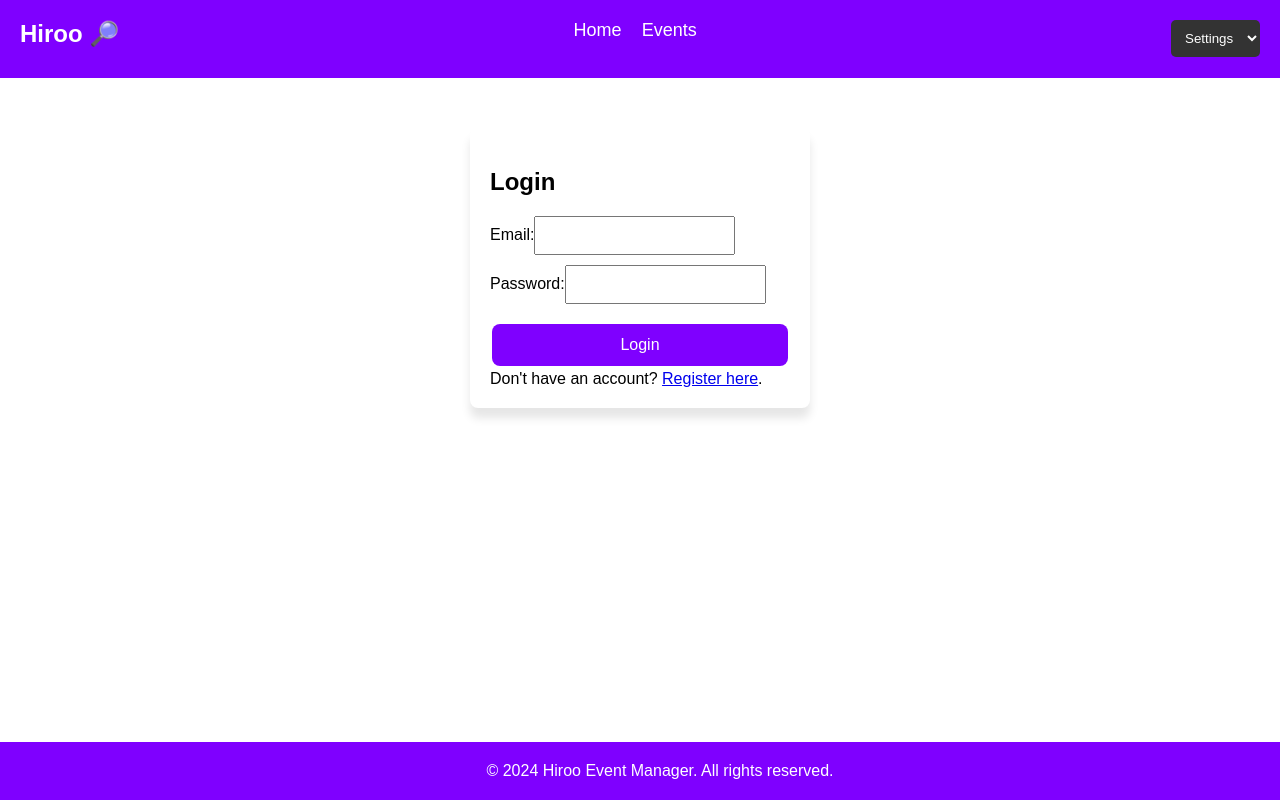
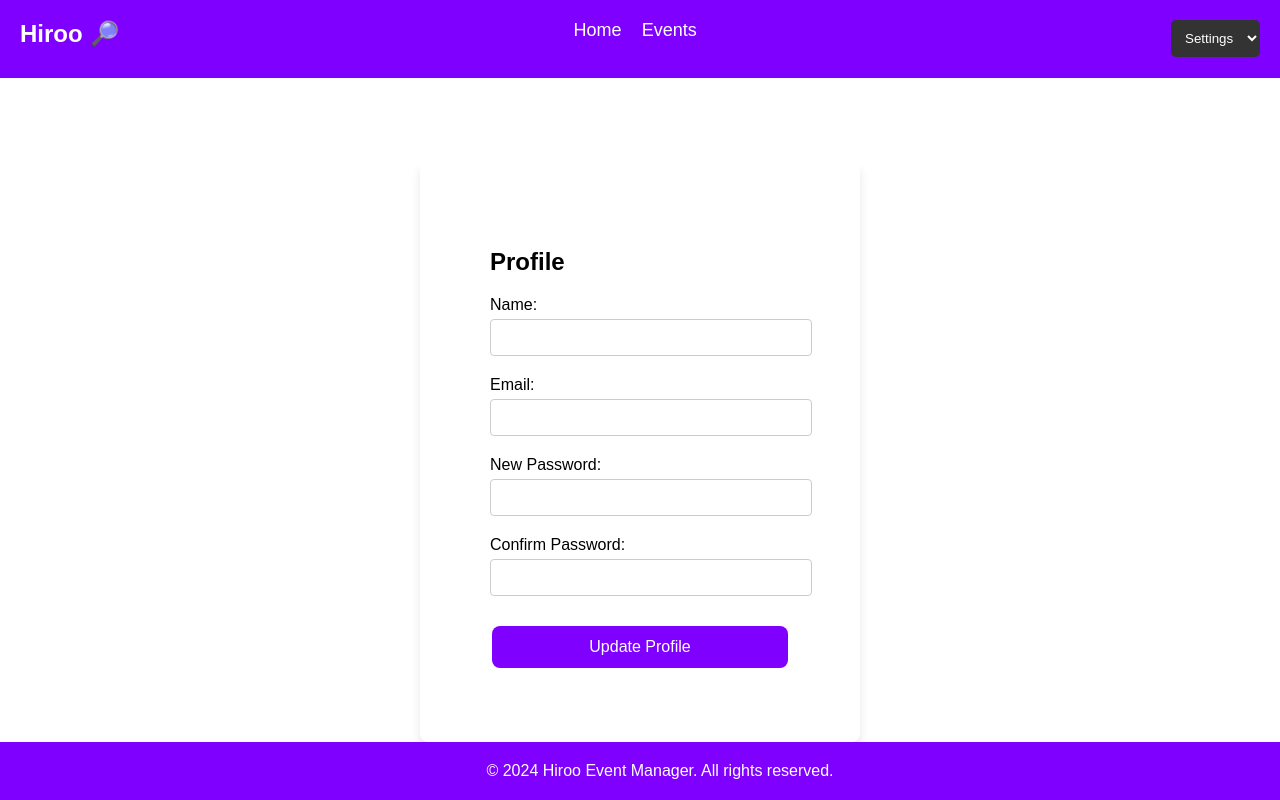
Before and after one commit to rizgif/3975_project, a React (Create React App) app in the folder frontend_react_ts/: page /profile in a window 1280 px wide. Before the commit this address led to /login. Built offline with nearby package versions, Linux system fonts and the light colour scheme; no server answers.

Commit message:
adjusted spacing in app.css.

```diff
--- a/frontend_react_ts/src/App.css
+++ b/frontend_react_ts/src/App.css
@@ -74,7 +74,7 @@ nav ul li a:hover {
   background-color: #ffffff;
   border-radius: 8px;
   box-shadow: 0 10px 10px rgba(0, 0, 0, 0.1);
-  padding: 20px;
+  padding: 70px;
   width: 300px;
   margin: auto; /* Center the card horizontally */
   margin-top: 50px; /* Add some space from the top */
@@ -82,8 +82,10 @@ nav ul li a:hover {
 
 /* Form styles */
 .form-container {
-  max-width: 400px; /* Adjust the maximum width of the form container */
-  margin: 0 auto; /* Center the form horizontally */
+  display: flex;
+  justify-content: center;
+  margin-top: 30px; /* Adjust as necessary */
+
 }
 
 .form-container form {
@@ -98,6 +100,8 @@ nav ul li a:hover {
 
 .form-container input {
   padding: 10px; /* Adjust the padding for input fields */
+
+
 }
 
 .form-container button {
@@ -105,6 +109,46 @@ nav ul li a:hover {
   margin-top: 10px; /* Adjust the top margin for the button */
 }
 
+/* Style each form group */
+.form-group {
+  margin-bottom: 20px; /* Add space between each form group */
+}
+
+/* Style the label to display as a block, which will make it sit on top of the input */
+label {
+  display: block;
+  margin-bottom: 5px; /* Add some space between the label and input */
+}
+
+/* Style the label to display as a block, which will make it sit on top of the input */
+label {
+  display: block;
+  margin-bottom: 5px; /* Add some space between the label and input */
+}
+
+
+
+/* Style inputs */
+input[type="text"],
+input[type="email"],
+input[type="password"] {
+  width: 100%; /* Make inputs fill their container */
+  padding: 10px;
+  margin-bottom: 10px; /* Add some space below each input */
+  border: 1px solid #ccc;
+  border-radius: 4px;
+}
+
+/* Style the error and success messages */
+.error-message,
+.success-message {
+  color: #d8000c; /* Red color for errors */
+  margin-bottom: 10px;
+}
+
+.success-message {
+  color: #4BB543; /* Green color for success */
+}
 
 
 
--- a/frontend_react_ts/src/App.tsx
+++ b/frontend_react_ts/src/App.tsx
@@ -20,7 +20,7 @@ const App: React.FC = () => {
             <Route path="/" element={isLoggedIn ? <Home /> : <Navigate to="/login" />} />
             <Route path="/login" element={<AuthPage />} />
             <Route path="/register" element={<Register />} />
-            <Route path="/profile" element={isLoggedIn ? <Profile /> : <Navigate to="/login" />} /> {/* Add the conditional rendering */}
+            <Route path="/profile" element={<Profile />}/> {/* Add the conditional rendering */}
 
           </Routes>
         </main>
--- a/frontend_react_ts/src/pages/profile.tsx
+++ b/frontend_react_ts/src/pages/profile.tsx
@@ -1,8 +1,5 @@
-// src/pages/Profile.tsx
-
 import React, { useState, useEffect } from 'react';
 import axios from 'axios';
-
 
 const Profile: React.FC = () => {
   const [name, setName] = useState('');
@@ -44,7 +41,8 @@ const Profile: React.FC = () => {
   };
 
   return (
-    <div>
+    <div className="form-container">
+      <div className="card">
         <h2>Profile</h2>
         {error && <p>{error}</p>}
         {successMessage && <p>{successMessage}</p>}
@@ -65,8 +63,9 @@ const Profile: React.FC = () => {
             <label>Confirm Password:</label>
             <input type="password" value={passwordConfirmation} onChange={(e) => setPasswordConfirmation(e.target.value)} />
           </div>
-        <button type="submit">Update Profile</button>
+          <button className="button" type="submit">Update Profile</button>
         </form>
+      </div>
     </div>
   );
 };
```
Lines whose indentation alone changed are shown as unchanged.
